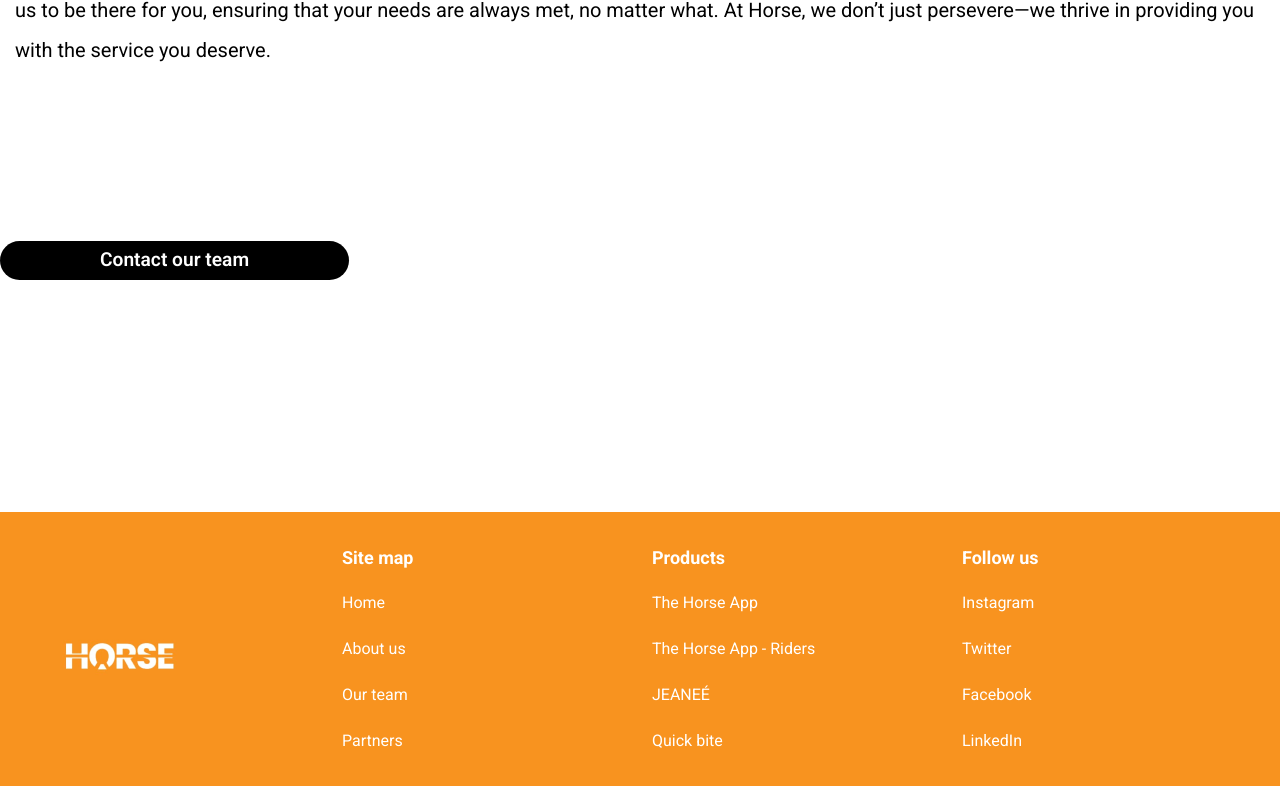
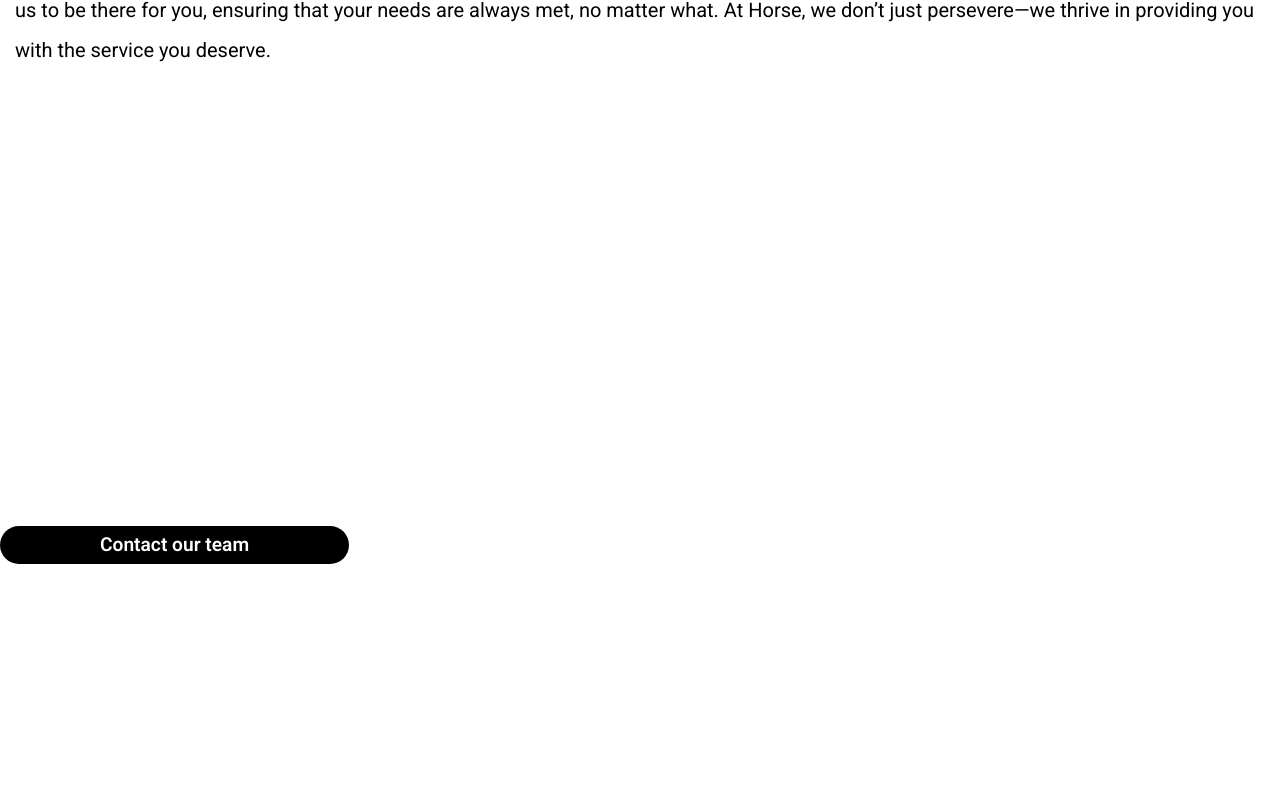
Before and after one commit to Horse-Technologies-Inc/horse-corporate, a React (Vite) app: page /team in a window 1280 px wide. Shown: the part 2051-2837 px from the top of the page. Built offline with nearby package versions, Linux system fonts and the light colour scheme.

Commit message:
Update Team.jsx

```diff
--- a/src/pages/Team.jsx
+++ b/src/pages/Team.jsx
@@ -61,8 +61,8 @@ const Team = () => {
         Our resilience means you can trust us to be there for you, ensuring that your needs are always met, no matter what.
         At Horse, we don’t just persevere—we thrive in providing you with the service you deserve.
       </p>
-      <div className="flex justify-center items-center mt-24">
-        <button className="hero-btn bg-black rounded-[40px] md:px-[100px] md:mx-auto md:py-[5px]   font-[600] mb-[200px]">
+      <div className="flex justify-center items-center h-screen">
+        <button className="hero-btn bg-black rounded-[40px] md:px-[100px] md:mx-auto md:py-[5px] font-[600] text-white">
           Contact our team
         </button>
       </div>
```
